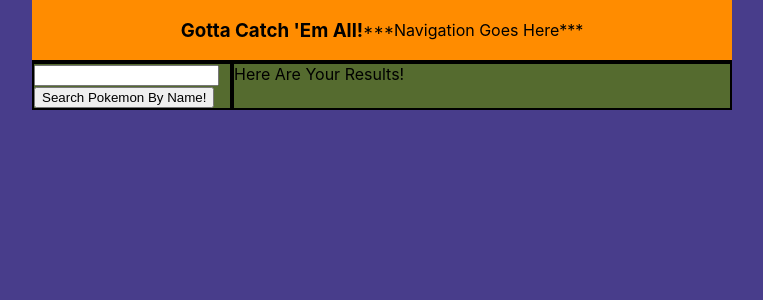
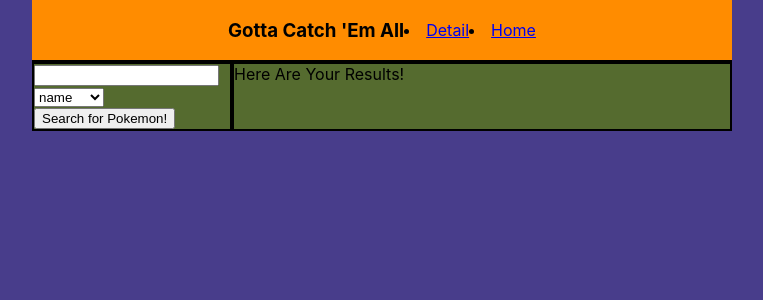
Before and after one commit to Thomas-Stussi/lab-03-pokedex, a React (Create React App) app: page / in a window 1280 px wide. Shown: the top 300 px of the page, without its empty margins (258-1021 px from the left). Built offline with nearby package versions, Linux system fonts and the light colour scheme.

Commit message:
add detail page and search param dropdown

```diff
--- a/package.json
+++ b/package.json
@@ -8,6 +8,7 @@
     "@testing-library/user-event": "^7.2.1",
     "react": "^16.13.1",
     "react-dom": "^16.13.1",
+    "react-router-dom": "^5.2.0",
     "react-scripts": "3.4.1",
     "superagent": "^5.3.1"
   },
--- a/src/App.js
+++ b/src/App.js
@@ -1,53 +1,37 @@
-import React from 'react';
+import React, { Component } from 'react'
+import {
+    BrowserRouter as Router,
+    Route,
+    Switch,
+
+} from 'react-router-dom';
+import SearchPage from './SearchSection/SearchPage.js';
+import DetailPage from './DetailPage/DetailPage.js';
 import './App.css';
-import request from 'superagent';
-import Header from './Header+Nav/Header.js'
-import Params from './SearchSection/Params';
-import PokemonList from './Pokemon display/PokemonList';
+import Header from './Header+Nav/Header.js';
 
-class App extends React.Component {
-  //initialize the state
-  state = {
-    search: '',
-    pokeState: [],
-  }
-
-  //add a click handler
-  handleSearchClick = async () => {
-    //request the data
-    const data = await request.get(`https://alchemy-pokedex.herokuapp.com/api/pokedex?perPage=1000&pokemon=${this.state.search}`);
-
-    //set the data to the state
-    this.setState({pokeState: data.body.results});
-  }
-
-  handleSearchInput = (e) => {
-    const inputValue = e.target.value;
-    this.setState({ search: inputValue })
-  }
-
-  // handleSortClick = () => {
-  //   console.log('*****HELLO*****');
-  //   console.log(this.state);
-  //   this.state.pokeState.sort(function (a, b) {
-  //     return Number(a.attack) - Number(b.attack);
-  //   })
-  // }
-
-
-render() {
-
-  return (
-    <body>
-      <Header />
-      <main>
-      <Params handleSearchClick={this.handleSearchClick} handleSearchInput={this.handleSearchInput} handleSortClick={this.handleSortClick} />
-      <PokemonList pokemonArray={this.state.pokeState} />
-      </main>
-    </body>
-  );
+export default class App extends Component {
+    render() {
+        return (
+          <>
+          <div>
+                <Router>
+                    <Header />
+                    <Switch>
+                        <Route
+                            path="/"
+                            exact
+                            render={(routerProps) => <SearchPage {...routerProps} />}
+                        />
+                        <Route
+                            path="/detail/:myPokemonId"
+                            exact
+                            render={(routerProps) => <DetailPage {...routerProps} />}
+                        />
+                    </Switch>
+                </Router>
+            </div>
+            </>
+        )
+    }
 }
-
-}
-
-export default App;
--- /dev/null
+++ b/src/DetailPage/DetailPage.js
@@ -0,0 +1,37 @@
+import React, { Component } from 'react'
+import request from 'superagent';
+
+export default class DetailPage extends Component {
+    state = { pokemon: {} }
+
+    componentDidMount = async () => {
+        const name = this.props.match.params.myPokemonId;
+
+        const data = await request.get(`https://alchemy-pokedex.herokuapp.com/api/pokedex?pokemon=${name}`);
+
+        console.log(data)
+        const pokemon = data.body.results[0];
+
+        this.setState({ pokemon: pokemon})
+    }
+
+    render() {
+        const { pokemon } = this.state;
+
+        return (
+            <div>
+                {
+                    pokemon
+                        && <div>
+                        <p>{pokemon.pokemon}</p>
+                        <p>Defense: {pokemon.defense}</p>
+                        <p>Attack: {pokemon.attack}</p>
+                        <p>Types: {pokemon.type_1}, {pokemon.type_2}</p>
+                        <img src={pokemon.url_image} alt={pokemon.pokemon} />
+                    </div>
+
+                }
+            </div>
+        )
+    }
+}
--- a/src/Header+Nav/Header.js
+++ b/src/Header+Nav/Header.js
@@ -1,12 +1,17 @@
 import React, { Component } from 'react'
-import Nav from './Nav.js'
+import { Link } from 'react-router-dom';
 
 export default class Header extends Component {
     render() {
         return (
             <header>
-                <h3>Gotta Catch 'Em All!</h3>
-                <Nav />
+                <h3>Gotta Catch 'Em All</h3>
+                <li>
+                    <Link to="/detail">Detail</Link>
+                </li>
+                <li>
+                    <Link to="/">Home</Link>
+                </li>
             </header>
         )
     }
--- a/src/Header+Nav/Nav.js
+++ /dev/null
@@ -1,11 +0,0 @@
-import React, { Component } from 'react'
-
-export default class Nav extends Component {
-    render() {
-        return (
-            <div>
-                ***Navigation Goes Here***
-            </div>
-        )
-    }
-}
--- a/src/Pokemon display/PokemonItem.js
+++ b/src/Pokemon display/PokemonItem.js
@@ -1,13 +1,14 @@
 import React, { Component } from 'react'
+import { Link } from 'react-router-dom';
 
 export default class PokemonItem extends Component {
     render() {
         return (
-            <div>
+            <Link to={`/detail/${this.props.poke.pokemon}`}>
                 <h1>{this.props.poke.pokemon}</h1>
                 <p>Attack: {this.props.poke.attack}  Defense: {this.props.poke.attack}</p>
                 <img src={this.props.poke.url_image} alt={this.props.poke.pokemon} />
-            </div>
+            </Link>
         )
     }
 }
--- a/src/SearchSection/Params.js
+++ b/src/SearchSection/Params.js
@@ -1,13 +1,19 @@
 import React, { Component } from 'react'
-import SearchInput from './SearchInput.js';
-import Sort from './Sort.js';
+
+
 
 export default class Params extends Component {
     render() {
         return (
             <div className="params">
-                <SearchInput handleSearchClick={this.props.handleSearchClick} handleSearchInput={this.props.handleSearchInput} />
-                <Sort handleSortClick={this.props.handleSortClick} />
+                <input onChange={this.props.handleSearchInput} />
+                <select onChange={this.props.handleSelectChange}>
+                    <option value='pokemon'>name</option>
+                    <option value='type'>type</option>
+                    <option value='attack'>attack</option>
+                    <option value='defense'>defense</option>
+                </select>
+                <button onClick={this.props.handleSearchClick}>Search for Pokemon!</button>
             </div>
         )
     }
--- a/src/SearchSection/SearchInput.js
+++ /dev/null
@@ -1,12 +0,0 @@
-import React, { Component } from 'react'
-
-export default class Search extends Component {
-    render() {
-        return (
-            <div>
-                <input onChange={this.props.handleSearchInput} />
-                <button onClick={this.props.handleSearchClick}>Search Pokemon By Name!</button>
-            </div>
-        )
-    }
-}
--- /dev/null
+++ b/src/SearchSection/SearchPage.js
@@ -0,0 +1,47 @@
+import React from 'react';
+import '../App.css';
+import request from 'superagent';
+import Params from './Params';
+import PokemonList from '../Pokemon display/PokemonList';
+
+class SearchPage extends React.Component {
+  //initialize the state
+  state = {
+    search: '',
+    searchBy: 'pokemon',
+    pokeState: [],
+  }
+
+  //add a click handler
+  handleSearchClick = async () => {
+    //request the data
+    const data = await request.get(`https://alchemy-pokedex.herokuapp.com/api/pokedex?perPage=1000&${this.state.searchBy}=${this.state.search}`);
+
+    //set the data to the state
+    this.setState({pokeState: data.body.results});
+  }
+
+  handleSearchInput = (e) => {
+    const inputValue = e.target.value;
+    this.setState({ search: inputValue })
+  }
+
+  handleSelectChange = (e) => {
+      this.setState({ searchBy: e.target.value });
+  }
+
+render() {
+
+  return (
+    <body>
+      <main>
+      <Params handleSearchClick={this.handleSearchClick} handleSearchInput={this.handleSearchInput} handleSortClick={this.handleSortClick} handleSelectChange={this.handleSelectChange}  />
+      <PokemonList pokemonArray={this.state.pokeState} />
+      </main>
+    </body>
+  );
+}
+
+}
+
+export default SearchPage;
--- a/src/SearchSection/Sort.js
+++ /dev/null
@@ -1,11 +0,0 @@
-import React, { Component } from 'react'
-
-export default class Sort extends Component {
-    render() {
-        return (
-            <div>
-                {/*<button onClick={this.props.handleSortClick}>Sort Pokemon By Attack!</button>*/}
-            </div>
-        )
-    }
-}
```
Also changed, not shown: 1 other file (tests, documents, lock files or other folders).
